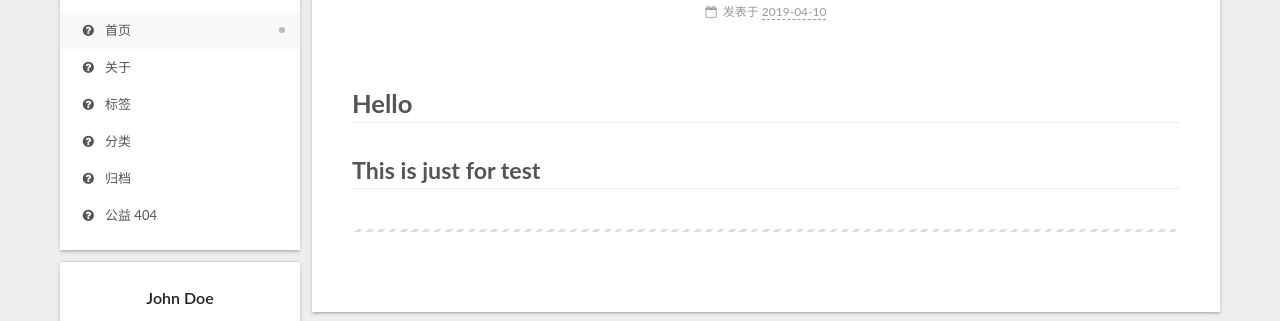
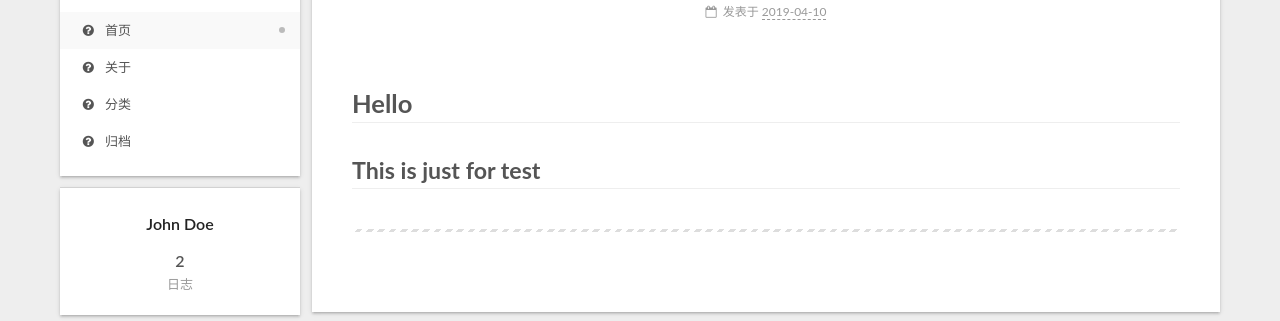
Before and after one commit to erosjohn/erosjohn.github.io, a plain HTML site: page index.html in a window 1280 px wide. Shown: the part 87-408 px from the top of the page. Drawn offline with Linux system fonts and the light colour scheme.

Commit message:
Site updated: 2019-04-10 20:30:28

```diff
--- a/index.html
+++ b/index.html
@@ -241,23 +241,6 @@
 
 
 
-          <li class="menu-item menu-item-tags">
-
-
-
-
-
-
-
-
-
-    <a href="/tags" rel="section"><i class="menu-item-icon fa fa-fw fa-question-circle"></i> <br>标签</a>
-
-  </li>
-
-
-
-
           <li class="menu-item menu-item-categories">
 
 
@@ -286,23 +269,6 @@
 
 
     <a href="/archives" rel="section"><i class="menu-item-icon fa fa-fw fa-question-circle"></i> <br>归档</a>
-
-  </li>
-
-
-
-
-          <li class="menu-item menu-item-commonweal">
-
-
-
-
-
-
-
-
-
-    <a href="/404" rel="section"><i class="menu-item-icon fa fa-fw fa-question-circle"></i> <br>公益 404</a>
 
   </li>
 
```
Also changed, not shown: 2019/04/10/Just-for-test/index.html (+0 -34 lines), 2019/04/10/hello-world/index.html (+0 -34 lines), archives/2019/04/index.html (+0 -40 lines), archives/2019/index.html (+0 -40 lines), archives/index.html (+0 -40 lines).
